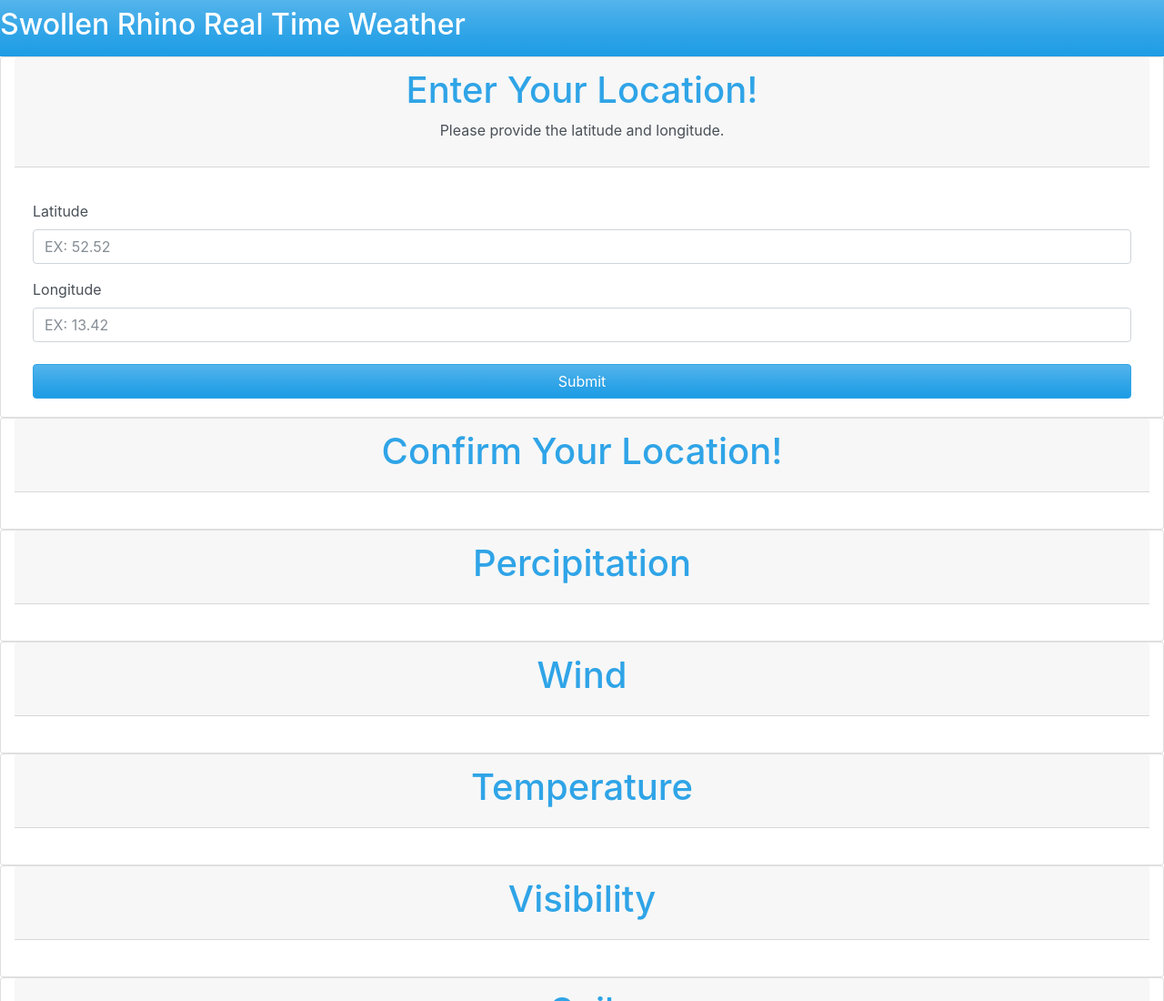
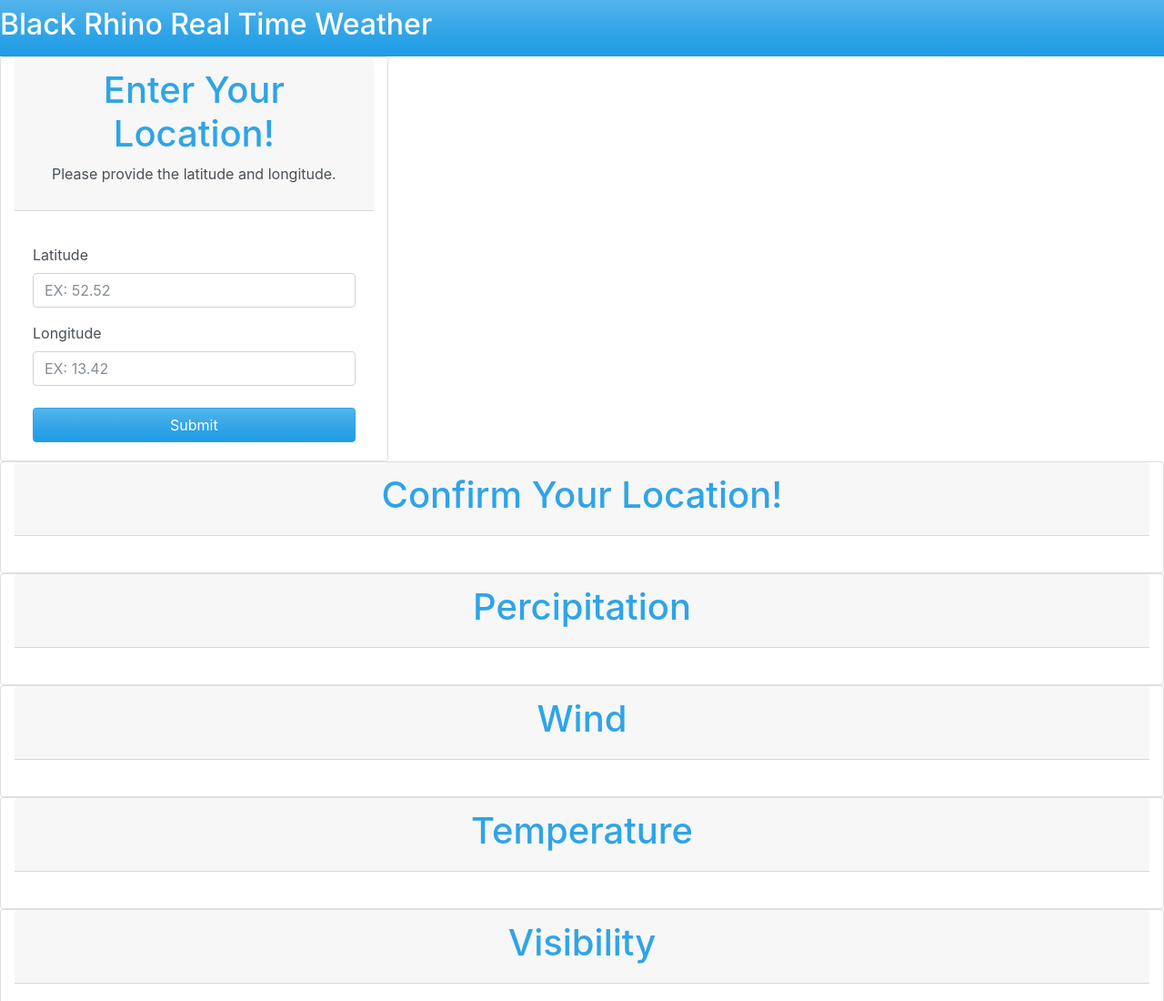
Before and after one commit to Whitman2003/WeatherApp, a website: page index.html in a window 1280 px wide. Shown: the top 1100 px of the page at 91% size. Drawn offline with nearby package versions, Linux system fonts and the light colour scheme; some packages are replaced by stand-ins of ours; a script that the page names is missing.

Commit message:
Resizing

```diff
--- a/index.html
+++ b/index.html
@@ -9,31 +9,23 @@
     <meta name="mobile-web-app-capable" content="yes">
     <meta name="apple-mobile-web-app-status-bar-style" content="black">
 
-    <title>SwollenRhinoWeather</title>
+    <title>Black Rhino Weather</title>
     <link rel="icon" type="image/x-icon" href="images/rhino-weather-icon.ico">
     <link rel="apple-touch-icon" href="/images/rhino-weather-60x60.png">
     <link rel="apple-touch-icon" sizes="60x60" href="images/rhino-weather-76x76.png">
     <link rel="apple-touch-icon" sizes="114x114" href="images/rhino-weather-120x120.png">
     <link rel="apple-touch-icon" sizes="144x144" href="images/rhino-weather-152x152.png">
-
+    <link href="https://cdn.jsdelivr.net/npm/bootswatch@4.5.2/dist/cerulean/bootstrap.min.css" rel="stylesheet">
 </head>
 
-
-<!-- Real Application-->
-<head>
-    <meta charset="UTF-8">
-    <meta name="viewport" content="width=device-width, initial-scale=1.0">
-    <title>Weather</title>
-    <link href="https://cdn.jsdelivr.net/npm/bootswatch@4.5.2/dist/cerulean/bootstrap.min.css" rel="stylesheet">
-</head>
 <body class="d-flex flex-column min-vh-100">
     <!-- Header -->
      <header class="bg-primary text-white py-2">
-        <h2>Swollen Rhino Real Time Weather</h2>
+        <h2>Black Rhino Real Time Weather</h2>
      </header>
 
     <!-- Get the Latitude and Longitude -->
-    <form class="card col-12">
+    <form class="card col-6 col-md-4" id="cardLocation">
         <div class="card-header">
             <h1 class="text-center">Enter Your Location!</h1>
             <p class="text-center">Please provide the latitude and longitude.</p>
```
